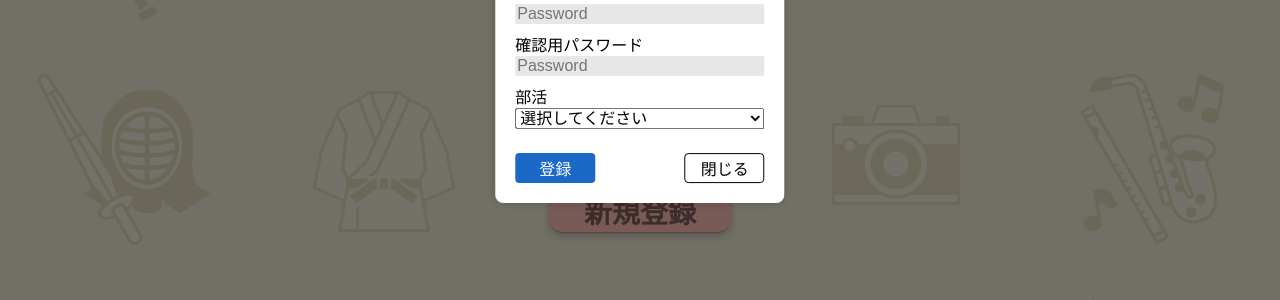
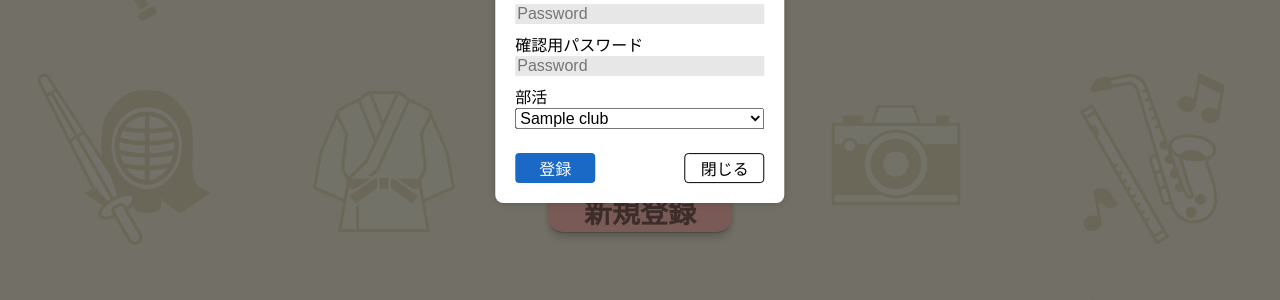
Before and after one commit to hackathon-winter-teamE/clubchat, a Flask app: template ChatApp/templates/registration/top.html in a window 1280 px wide, after a click on "新規登録". Shown: the part 409-709 px from the top of the page. Run offline with Flask 2, Linux system fonts and the light colour scheme; the template is opened without the code that fills it: most values are stand-ins (such as "Sample title", 1, 10 or a date in 2020).

Commit message:
リストをデータベースから取得するように修正

```diff
--- a/ChatApp/app.py
+++ b/ChatApp/app.py
@@ -13,7 +13,7 @@ app.permanent_session_lifetime = timedelta(days=30)
 
 @app.route('/')
 def index():
-    clubs = dbConnect.getClubsAll()
+    clubs = ['選択してください'] + dbConnect.getClubsAll()
     return render_template('registration/top.html', clubs=clubs)
 
 @app.route('/', methods=['POST'])
--- a/ChatApp/templates/modal/registration.html
+++ b/ChatApp/templates/modal/registration.html
@@ -40,39 +40,10 @@
       </div>
       <div>
         <label for="signup-club-input">部活</label>
-        <select name=”club” id="signup-club-serect" required>
-          <option value="" disabled selected style="display:none;">選択してください</option>
-          <optgroup label="運動部">
-            <option value=”soccer”>サッカー</option>
-            <option value=”tennis”>テニス</option>
-            <option value=”basketball”>バスケットボール</option>
-            <option value=”badminton”>バドミントン</option>
-            <option value=”volleyball”>バレーボール</option>
-            <option value=”rugby”>ラグビー</option>
-            <option value=”kendo”>剣道</option>
-            <option value=”tabletennis”>卓球</option>
-            <option value=”kyudo”>弓道</option>
-            <option value=”judo”>柔道</option>
-            <option value=”swimming”>水泳</option>
-            <option value=”karate”>空手</option>
-            <option value=”baseball”>野球</option>
-            <option value=”trackandfield”>陸上</option>
-          </optgroup>
-          <optgroup label="文化部">
-            <option value=”igo”>囲碁</option>
-            <option value=”drama”>演劇</option>
-            <option value=”flowerarrangement”>華道</option>
-            <option value=”choral”>合唱</option>
-            <option value=”band”>軽音</option>
-            <option value=”sado”>茶道</option>
-            <option value=”shogi”>将棋</option>
-            <option value=”calligraphy”>書道</option>
-            <option value=”brassband”>吹奏楽</option>
-            <option value=”dance”>ダンス</option>
-            <option value=”art”>美術</option>
-            <option value=”literature”>文芸</option>
-            <option value=”broadcasting”>放送</option>
-          </optgroup>
+        <select name=”clubs” id="signup-club-serect" required>
+          {% for club in clubs %}
+                <option value="{{ club }}">{{ club }}</option>
+            {% endfor %}
         </select>
       </div>
     <button class="registration-button" type="submit">登録</button>
```
